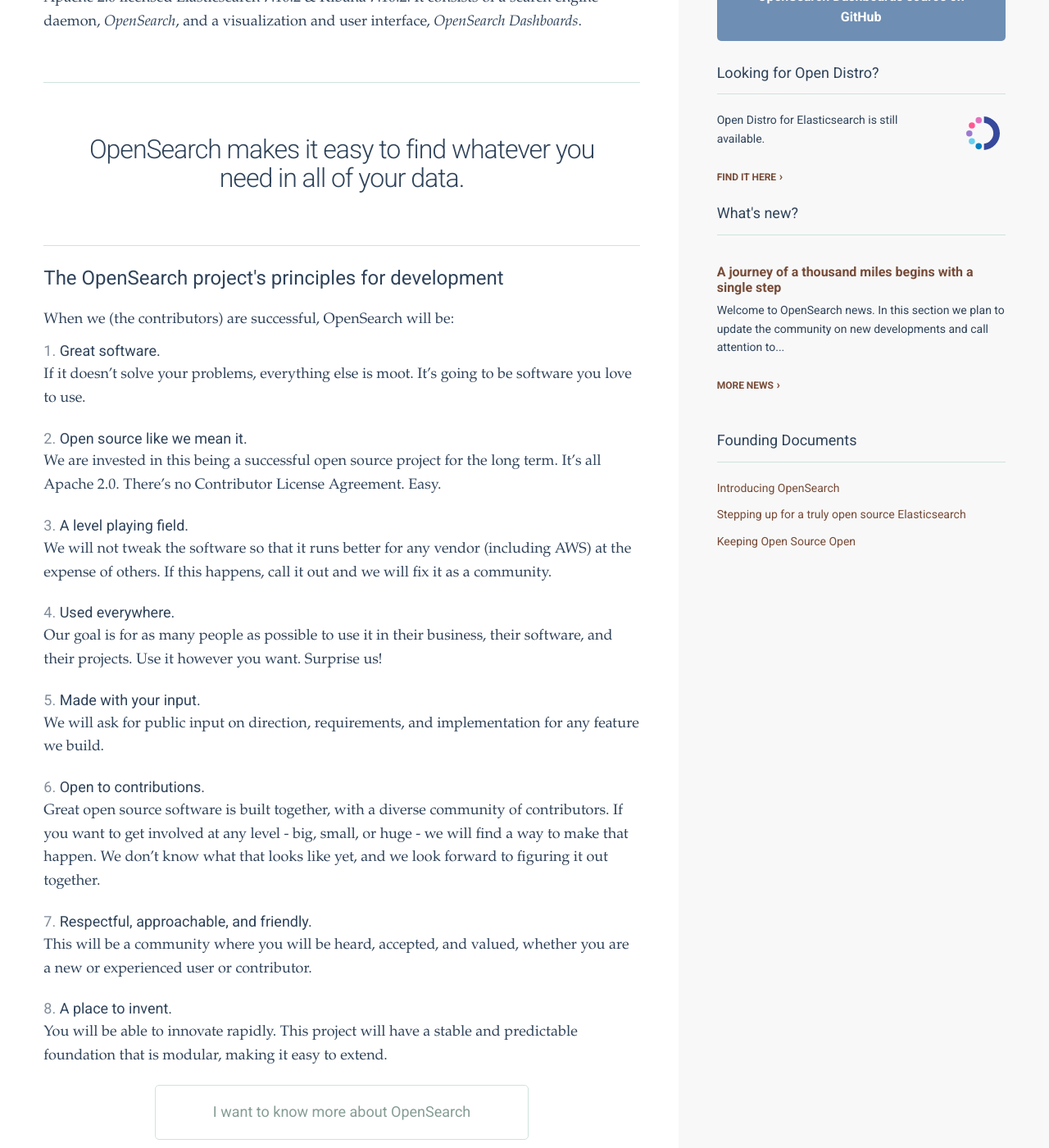
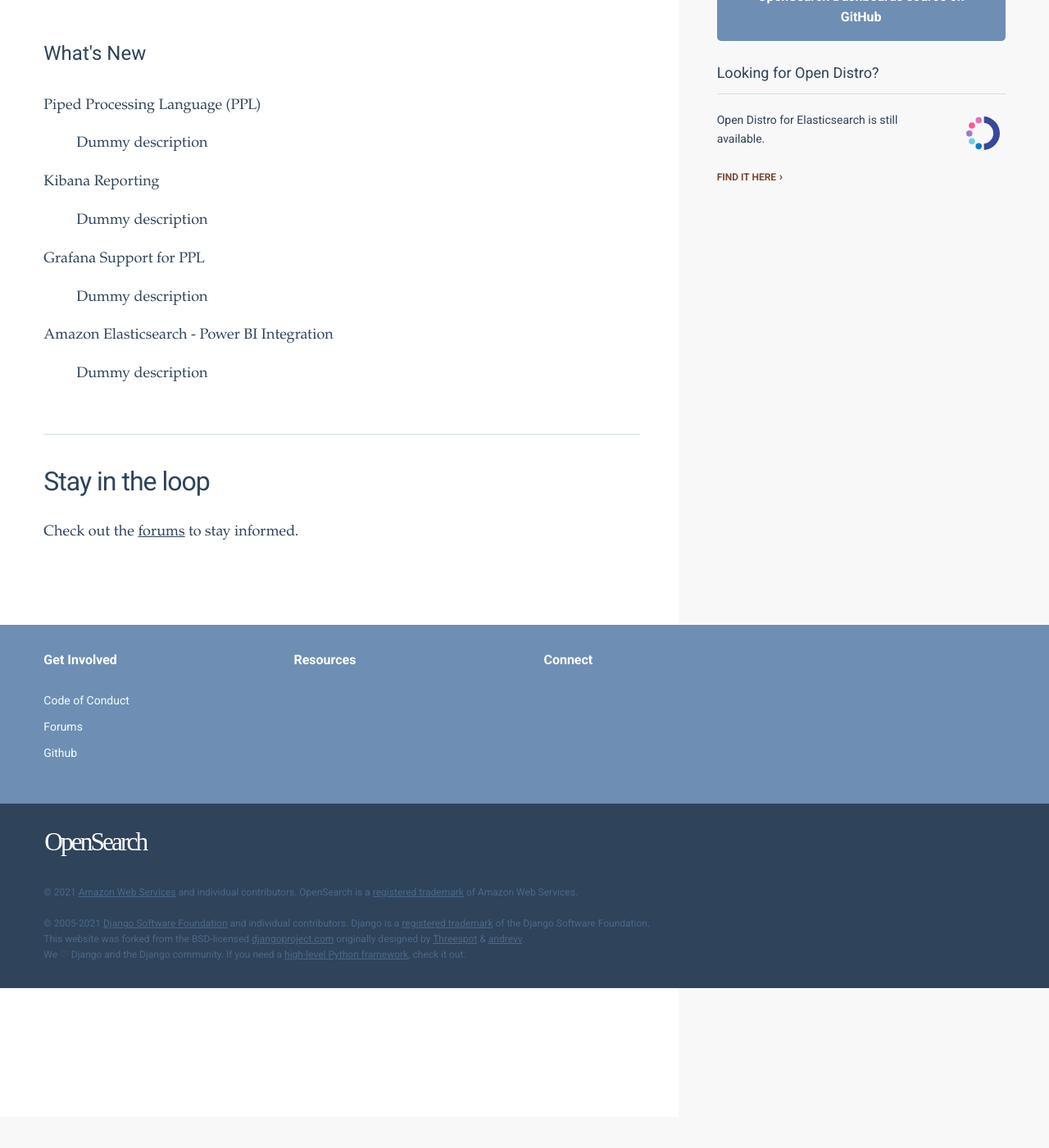
Before and after one commit to abbashus/abbashus.github.io, a Jekyll site: the page built from index.markdown, in a window 1280 px wide and 1400 px high, scrolled down 223 px. Shown: the whole window at 82% size. Built offline with Jekyll 4.4.1, drawn with Linux system fonts in a browser that asks for light colours; after the commit the page ends 1428 px from its top, so only the background shows below that; some of the changed text lies outside the part shown.

Commit message:
Sanitizing OpenSearch content from homepage

```diff
--- /dev/null
+++ b/_data/whatsnew.yml
@@ -0,0 +1,12 @@
+-
+  title: Piped Processing Language (PPL)
+  description: Dummy description
+-
+  title: Kibana Reporting
+  description: Dummy description
+-
+  title: Grafana Support for PPL
+  description: Dummy description
+-
+  title: Amazon Elasticsearch - Power BI Integration
+  description: Dummy description
--- a/_layouts/homepage.html
+++ b/_layouts/homepage.html
@@ -22,24 +22,24 @@
 {% capture content %}
     <div class="section">
         <h1>{{ page.greeting }}</h1>
-        <p>
-          {{ page.long_description | markdownify }}
-        </p>
+<!--        <p>-->
+<!--          {{ page.long_description | markdownify }}-->
+<!--        </p>-->
     </div>
-    <div class="section headline">
-      <h1>{{ page.headline }} </h1>
-    </div>
+<!--    <div class="section headline">-->
+<!--      <h1>{{ page.headline }} </h1>-->
+<!--    </div>-->
     <div class="section" id="{{page.callouts_id}}">
-    <dl class="{{ page.callouts_class }}">
+<!--    <dl class="{{ page.callouts_class }}">-->
       <h2>{{ page.callouts_head }}</h2>
-      {% if page.callouts_leader %}<p>{{page.callouts_leader}}</p>{% endif %}
-      {% for callout in site.data.principles %}
+<!--      {% if page.callouts_leader %}<p>{{page.callouts_leader}}</p>{% endif %}-->
+      {% for callout in site.data.whatsnew %}
         <dt>{{callout.title}}</dt>
         <dd><p>{{callout.description}}</p></dd>
         </dd>
       {% endfor %}
 
-      <a href="{{ page.callout_button.url }}" class="cta outline">{{ page.callout_button.title }}</a>
+<!--      <a href="{{ page.callout_button.url }}" class="cta outline">{{ page.callout_button.title }}</a>-->
     </div>
 
 
@@ -79,26 +79,26 @@
 
       </div>
 
-      <div class="whats-new">
-        <h3>What's new?</h3>
-        {% for post in site.posts limit:5 %}
-          <div class="whats-new-post">
-            <h4><a href="{{ site.baseurl }}{{ post.url }}">{{ post.title }}</a></h4>
-            <p>{{ post.excerpt | strip_html | truncatewords: 20 }}</p>
-          </div>
-        {% endfor %}
-        <a href="{{ '/blog' | relative_url }}" class="link-readmore">More news</a>
-      </div>
+<!--      <div class="whats-new">-->
+<!--        <h3>What's new?</h3>-->
+<!--        {% for post in site.posts limit:5 %}-->
+<!--          <div class="whats-new-post">-->
+<!--            <h4><a href="{{ site.baseurl }}{{ post.url }}">{{ post.title }}</a></h4>-->
+<!--            <p>{{ post.excerpt | strip_html | truncatewords: 20 }}</p>-->
+<!--          </div>-->
+<!--        {% endfor %}-->
+<!--        <a href="{{ '/blog' | relative_url }}" class="link-readmore">More news</a>-->
+<!--      </div>-->
 
-      {% for sidebar_category in page.sidebar %}
-        <h3>{{sidebar_category.title}}</h3>
-        <ul class="list-links-small">
-          {% for link in sidebar_category.links %}
-          <li><a href="{{ link.url }}">{{ link.title}}</a></li>
-          {% endfor %}
-        </ul>
-        {% if sidebar_category.more %} <a href="sidebar_category.more.url" class="link-readmore">{{sidebar_category.more.title}}</a> {%endif%}
-      {% endfor %}
+<!--      {% for sidebar_category in page.sidebar %}-->
+<!--        <h3>{{sidebar_category.title}}</h3>-->
+<!--        <ul class="list-links-small">-->
+<!--          {% for link in sidebar_category.links %}-->
+<!--          <li><a href="{{ link.url }}">{{ link.title}}</a></li>-->
+<!--          {% endfor %}-->
+<!--        </ul>-->
+<!--        {% if sidebar_category.more %} <a href="sidebar_category.more.url" class="link-readmore">{{sidebar_category.more.title}}</a> {%endif%}-->
+<!--      {% endfor %}-->
 
   </div>
 
--- a/index.markdown
+++ b/index.markdown
@@ -23,7 +23,7 @@
 
 # Both OpenSearch and OpenSearch Dashboards are super pluggable -- you can provide your own or use the [OpenDistro Plugins](#) for extra functionality."
 
-callouts_head: "The OpenSearch project's principles for development"
+callouts_head: "What's New"
 callouts_class: list-features
 callouts_id: principles
 callouts_leader: 'When we (the contributors) are successful, OpenSearch will be:'
```
